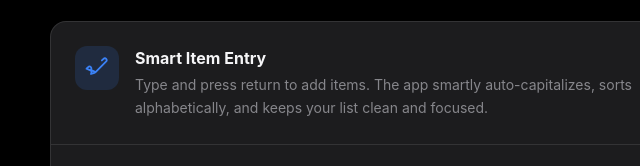
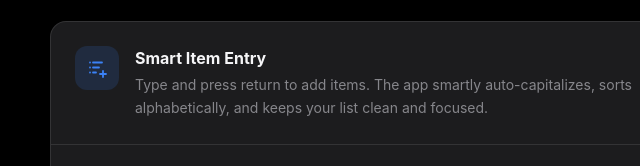
Before and after one commit to varun1329-cyber/iOS-Dev, a plain HTML site: page EasyList.html in a window 1280 px wide. Shown: the part 1035-1201 px from the top of the page, 254-894 px from the left. Drawn offline with nearby package versions, Linux system fonts and the light colour scheme.

Commit message:
Update SVG icon in EasyList.html
Replaced the existing SVG icon with a new design that includes multiple paths for improved visual representation.

```diff
--- a/EasyList.html
+++ b/EasyList.html
@@ -285,8 +285,19 @@
                 <!-- Smart Item Entry -->
                 <div class="flex items-start gap-4 p-6">
                     <div class="flex h-11 w-11 shrink-0 items-center justify-center rounded-xl bg-blue-500/15 text-blue-500">
-                        <svg xmlns="http://www.w3.org/2000/svg" fill="none" viewBox="0 0 24 24" stroke-width="1.8" stroke="currentColor" class="h-6 w-6">
-                            <path stroke-linecap="round" stroke-linejoin="round" d="M16.862 4.487l1.687-1.688a1.875 1.875 0 112.652 2.652L10.582 16.07a4.5 4.5 0 01-1.897 1.13L6 18l.8-2.685a4.5 4.5 0 01-1.897-1.13L1.5 12.75l1.687-1.687a1.875 1.875 0 112.652 2.652L10.582 16.07"/>
+                        <svg xmlns="http://www.w3.org/2000/svg"
+                             fill="none"
+                             viewBox="0 0 24 24"
+                             stroke-width="1.8"
+                             stroke="currentColor"
+                             class="h-6 w-6"
+                             aria-hidden="true">
+                            <path stroke-linecap="round" stroke-linejoin="round"
+                                  d="M8 6.5h9M8 11.5h6M8 16.5h3"/>
+                            <path stroke-linecap="round" stroke-linejoin="round"
+                                  d="M5 6.5h.01M5 11.5h.01M5 16.5h.01"/>
+                            <path stroke-linecap="round" stroke-linejoin="round"
+                                  d="M18 15v6m-3-3h6"/>
                         </svg>
                     </div>
                     <div class="space-y-1">
```
